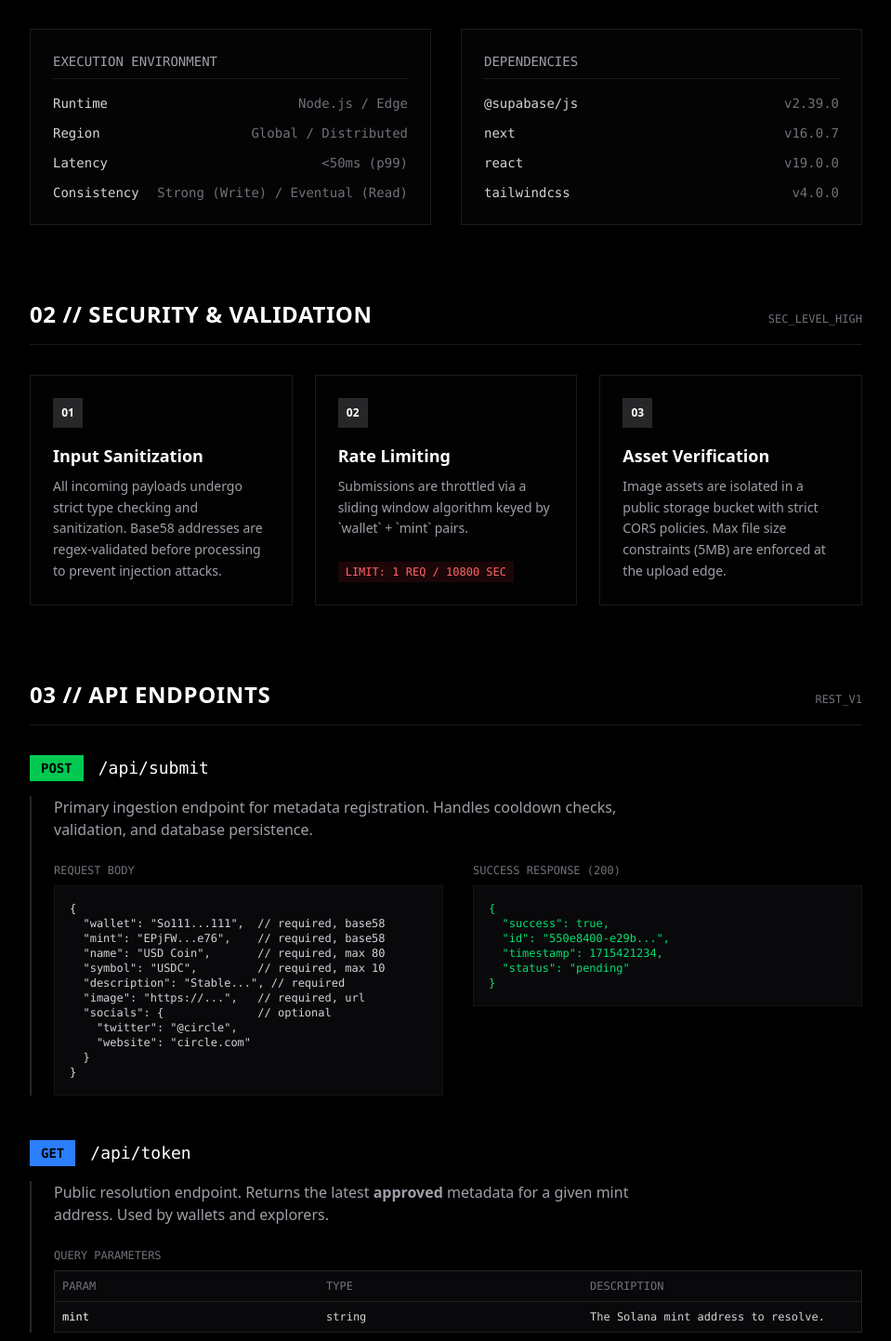
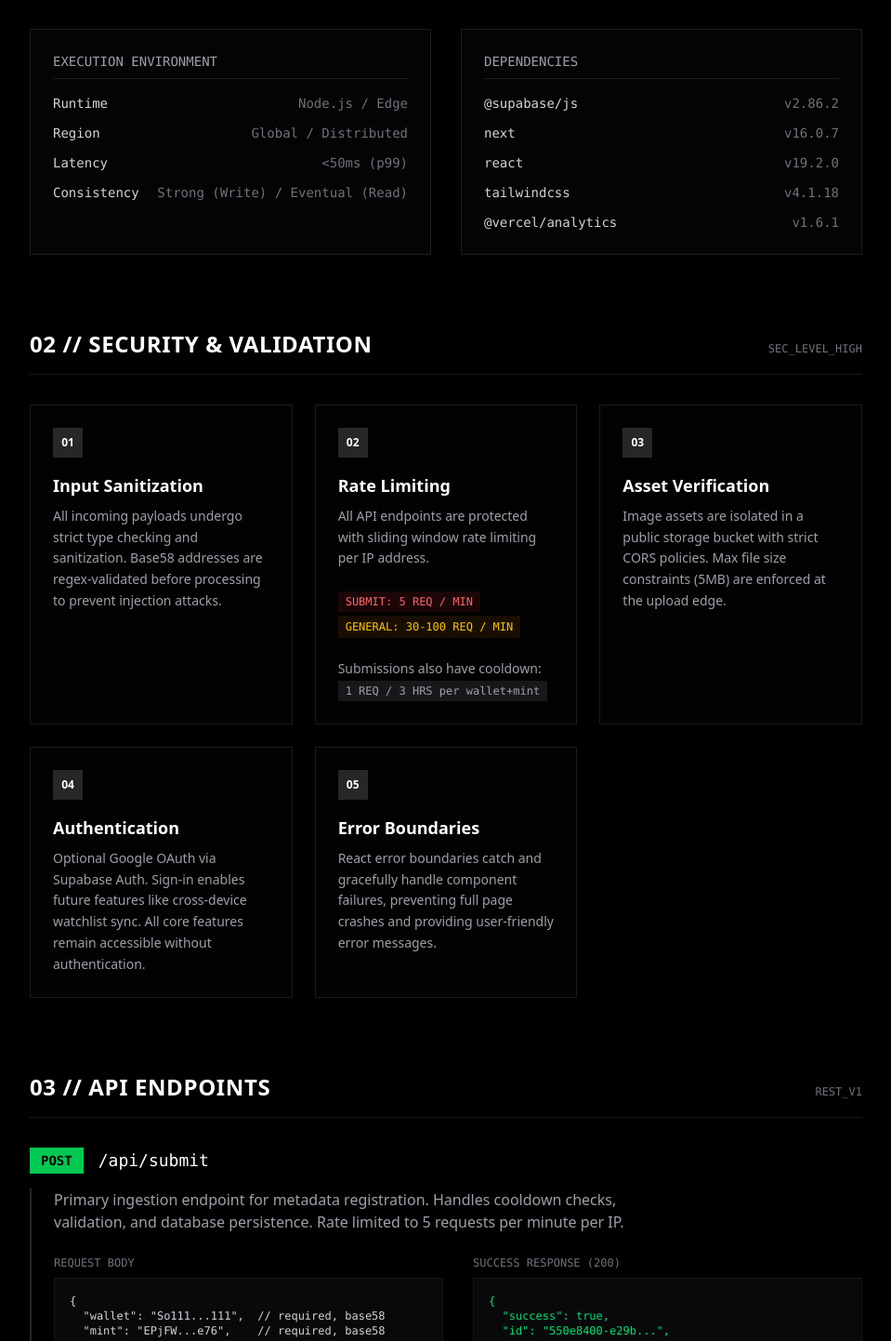
Before and after one commit to XedDexTools/xed-solana-metadata, a Next.js app: page /docs in a window 1280 px wide. Shown: the part 948-2390 px from the top of the page at 93% size, without its empty margins (288-1247 px from the left). Built offline with nearby package versions, Linux system fonts and the light colour scheme; no server answers.

Commit message:
Update docs page: v1.3.0, new API endpoints, updated dependencies, security features

```diff
--- a/app/docs/page.tsx
+++ b/app/docs/page.tsx
@@ -31,7 +31,7 @@ export default function DocsPage() {
             </div>
           </div>
           <div className="hidden md:flex items-center gap-6">
-            <span className="font-mono text-xs text-zinc-500">SYSTEM_DOCS_V1.2.4</span>
+            <span className="font-mono text-xs text-zinc-500">SYSTEM_DOCS_V1.3.0</span>
             <a href="https://x.com/XEDscreener" target="_blank" rel="noopener noreferrer" className="text-zinc-400 hover:text-white transition-colors">
               <svg className="w-5 h-5" viewBox="0 0 24 24" fill="currentColor"><path d="M18.244 2.25h3.308l-7.227 8.26 8.502 11.24H16.17l-5.214-6.817L4.99 21.75H1.68l7.73-8.835L1.254 2.25H8.08l4.713 6.231zm-1.161 17.52h1.833L7.084 4.126H5.117z" /></svg>
             </a>
@@ -86,7 +86,7 @@ export default function DocsPage() {
                 STATUS: ONLINE
               </div>
               <div className="inline-flex items-center gap-2 border border-white/10 bg-white/5 px-3 py-1 text-xs font-mono text-zinc-400">
-                LAST_UPDATED: 2025-12-11
+                LAST_UPDATED: 2025-12-14
               </div>
             </div>
             <h1 className="text-4xl md:text-6xl font-bold tracking-tighter">TECHNICAL SPECIFICATION</h1>
@@ -141,10 +141,11 @@ export default function DocsPage() {
               <div className="border border-white/10 bg-zinc-900/20 p-6 space-y-4">
                 <h3 className="font-mono text-sm text-zinc-400 border-b border-white/10 pb-2">DEPENDENCIES</h3>
                 <ul className="space-y-3 text-sm font-mono text-zinc-300">
-                  <li className="flex justify-between"><span>@supabase/js</span> <span className="text-zinc-500">v2.39.0</span></li>
+                  <li className="flex justify-between"><span>@supabase/js</span> <span className="text-zinc-500">v2.86.2</span></li>
                   <li className="flex justify-between"><span>next</span> <span className="text-zinc-500">v16.0.7</span></li>
-                  <li className="flex justify-between"><span>react</span> <span className="text-zinc-500">v19.0.0</span></li>
-                  <li className="flex justify-between"><span>tailwindcss</span> <span className="text-zinc-500">v4.0.0</span></li>
+                  <li className="flex justify-between"><span>react</span> <span className="text-zinc-500">v19.2.0</span></li>
+                  <li className="flex justify-between"><span>tailwindcss</span> <span className="text-zinc-500">v4.1.18</span></li>
+                  <li className="flex justify-between"><span>@vercel/analytics</span> <span className="text-zinc-500">v1.6.1</span></li>
                 </ul>
               </div>
             </div>
@@ -169,9 +170,13 @@ export default function DocsPage() {
                 <div className="w-8 h-8 bg-zinc-800 flex items-center justify-center mb-4 font-bold text-xs">02</div>
                 <h3 className="font-bold text-lg mb-2">Rate Limiting</h3>
                 <p className="text-sm text-zinc-400 leading-relaxed">
-                  Submissions are throttled via a sliding window algorithm keyed by `wallet` + `mint` pairs.
+                  All API endpoints are protected with sliding window rate limiting per IP address.
                   <br/><br/>
-                  <span className="font-mono text-xs bg-red-900/20 text-red-400 px-2 py-1">LIMIT: 1 REQ / 10800 SEC</span>
+                  <span className="font-mono text-xs bg-red-900/20 text-red-400 px-2 py-1">SUBMIT: 5 REQ / MIN</span>
+                  <br/>
+                  <span className="font-mono text-xs bg-yellow-900/20 text-yellow-400 px-2 py-1 mt-1 inline-block">GENERAL: 30-100 REQ / MIN</span>
+                  <br/><br/>
+                  Submissions also have cooldown: <span className="font-mono text-xs bg-zinc-900 text-zinc-400 px-2 py-1">1 REQ / 3 HRS per wallet+mint</span>
                 </p>
               </div>
               <div className="p-6 border border-white/10 bg-zinc-900/10 hover:bg-zinc-900/30 transition-colors">
@@ -179,6 +184,20 @@ export default function DocsPage() {
                 <h3 className="font-bold text-lg mb-2">Asset Verification</h3>
                 <p className="text-sm text-zinc-400 leading-relaxed">
                   Image assets are isolated in a public storage bucket with strict CORS policies. Max file size constraints (5MB) are enforced at the upload edge.
+                </p>
+              </div>
+              <div className="p-6 border border-white/10 bg-zinc-900/10 hover:bg-zinc-900/30 transition-colors">
+                <div className="w-8 h-8 bg-zinc-800 flex items-center justify-center mb-4 font-bold text-xs">04</div>
+                <h3 className="font-bold text-lg mb-2">Authentication</h3>
+                <p className="text-sm text-zinc-400 leading-relaxed">
+                  Optional Google OAuth via Supabase Auth. Sign-in enables future features like cross-device watchlist sync. All core features remain accessible without authentication.
+                </p>
+              </div>
+              <div className="p-6 border border-white/10 bg-zinc-900/10 hover:bg-zinc-900/30 transition-colors">
+                <div className="w-8 h-8 bg-zinc-800 flex items-center justify-center mb-4 font-bold text-xs">05</div>
+                <h3 className="font-bold text-lg mb-2">Error Boundaries</h3>
+                <p className="text-sm text-zinc-400 leading-relaxed">
+                  React error boundaries catch and gracefully handle component failures, preventing full page crashes and providing user-friendly error messages.
                 </p>
               </div>
             </div>
@@ -200,7 +219,7 @@ export default function DocsPage() {
                 </div>
                 <div className="border-l-2 border-zinc-800 pl-6 space-y-6">
                   <p className="text-zinc-400 max-w-2xl">
-                    Primary ingestion endpoint for metadata registration. Handles cooldown checks, validation, and database persistence.
+                    Primary ingestion endpoint for metadata registration. Handles cooldown checks, validation, and database persistence. Rate limited to 5 requests per minute per IP.
                   </p>
 
                   <div className="grid md:grid-cols-2 gap-8">
@@ -211,13 +230,12 @@ export default function DocsPage() {
   "wallet": "So111...111",  // required, base58
   "mint": "EPjFW...e76",    // required, base58
   "name": "USD Coin",       // required, max 80
-  "symbol": "USDC",         // required, max 10
-  "description": "Stable...", // required
-  "image": "https://...",   // required, url
-  "socials": {              // optional
-    "twitter": "@circle",
-    "website": "circle.com"
-  }
+  "symbol": "USDC",         // required, max 16
+  "description": "Stable...", // required, max 1000
+  "image": "https://...",   // required, url, max 500
+  "twitter": "https://...", // optional, max 200
+  "telegram": "https://...", // optional, max 200
+  "website": "https://..."  // optional, max 500
 }`}
                       </pre>
                     </div>
@@ -262,6 +280,131 @@ export default function DocsPage() {
                       </div>
                     </div>
                   </div>
+                </div>
+              </div>
+
+              {/* GET /api/explorer */}
+              <div className="space-y-4">
+                <div className="flex items-center gap-4">
+                  <span className="bg-blue-500 text-black px-3 py-1 font-bold font-mono text-sm">GET</span>
+                  <span className="font-mono text-lg text-white">/api/explorer</span>
+                </div>
+                <div className="border-l-2 border-zinc-800 pl-6 space-y-6">
+                  <p className="text-zinc-400 max-w-2xl">
+                    Paginated listing of all approved tokens. Supports search and sorting.
+                  </p>
+                  <div className="space-y-2">
+                    <div className="text-xs font-mono text-zinc-500 uppercase">Query Parameters</div>
+                    <div className="border border-white/10 bg-zinc-950">
+                      <div className="grid grid-cols-3 border-b border-white/10 p-2 text-xs font-mono text-zinc-500">
+                        <div>PARAM</div>
+                        <div>TYPE</div>
+                        <div>DESCRIPTION</div>
+                      </div>
+                      <div className="grid grid-cols-3 p-2 text-xs font-mono text-zinc-300 border-b border-white/5">
+                        <div className="text-white">page</div>
+                        <div>number</div>
+                        <div>Page number (default: 1)</div>
+                      </div>
+                      <div className="grid grid-cols-3 p-2 text-xs font-mono text-zinc-300 border-b border-white/5">
+                        <div className="text-white">limit</div>
+                        <div>number</div>
+                        <div>Items per page (max: 50, default: 20)</div>
+                      </div>
+                      <div className="grid grid-cols-3 p-2 text-xs font-mono text-zinc-300 border-b border-white/5">
+                        <div className="text-white">search</div>
+                        <div>string</div>
+                        <div>Search by name, symbol, or mint</div>
+                      </div>
+                      <div className="grid grid-cols-3 p-2 text-xs font-mono text-zinc-300">
+                        <div className="text-white">sort</div>
+                        <div>string</div>
+                        <div>Sort by: newest, oldest, name</div>
+                      </div>
+                    </div>
+                  </div>
+                </div>
+              </div>
+
+              {/* GET /api/dexscreener */}
+              <div className="space-y-4">
+                <div className="flex items-center gap-4">
+                  <span className="bg-blue-500 text-black px-3 py-1 font-bold font-mono text-sm">GET</span>
+                  <span className="font-mono text-lg text-white">/api/dexscreener</span>
+                </div>
+                <div className="border-l-2 border-zinc-800 pl-6 space-y-6">
+                  <p className="text-zinc-400 max-w-2xl">
+                    Fetches live market data from DexScreener API. Returns price, volume, liquidity, market cap, and trading data. Cached for 60 seconds.
+                  </p>
+                  <div className="space-y-2">
+                    <div className="text-xs font-mono text-zinc-500 uppercase">Query Parameters</div>
+                    <div className="border border-white/10 bg-zinc-950">
+                      <div className="grid grid-cols-3 border-b border-white/10 p-2 text-xs font-mono text-zinc-500">
+                        <div>PARAM</div>
+                        <div>TYPE</div>
+                        <div>DESCRIPTION</div>
+                      </div>
+                      <div className="grid grid-cols-3 p-2 text-xs font-mono text-zinc-300">
+                        <div className="text-white">mint</div>
+                        <div>string</div>
+                        <div>Token mint address</div>
+                      </div>
+                    </div>
+                  </div>
+                </div>
+              </div>
+
+              {/* GET /api/search */}
+              <div className="space-y-4">
+                <div className="flex items-center gap-4">
+                  <span className="bg-blue-500 text-black px-3 py-1 font-bold font-mono text-sm">GET</span>
+                  <span className="font-mono text-lg text-white">/api/search</span>
+                </div>
+                <div className="border-l-2 border-zinc-800 pl-6 space-y-6">
+                  <p className="text-zinc-400 max-w-2xl">
+                    Autocomplete search endpoint. Returns up to 8 matching tokens by name, symbol, or mint address.
+                  </p>
+                  <div className="space-y-2">
+                    <div className="text-xs font-mono text-zinc-500 uppercase">Query Parameters</div>
+                    <div className="border border-white/10 bg-zinc-950">
+                      <div className="grid grid-cols-3 border-b border-white/10 p-2 text-xs font-mono text-zinc-500">
+                        <div>PARAM</div>
+                        <div>TYPE</div>
+                        <div>DESCRIPTION</div>
+                      </div>
+                      <div className="grid grid-cols-3 p-2 text-xs font-mono text-zinc-300">
+                        <div className="text-white">q</div>
+                        <div>string</div>
+                        <div>Search query (min 2 characters)</div>
+                      </div>
+                    </div>
+                  </div>
+                </div>
+              </div>
+
+              {/* GET /api/stats */}
+              <div className="space-y-4">
+                <div className="flex items-center gap-4">
+                  <span className="bg-blue-500 text-black px-3 py-1 font-bold font-mono text-sm">GET</span>
+                  <span className="font-mono text-lg text-white">/api/stats</span>
+                </div>
+                <div className="border-l-2 border-zinc-800 pl-6 space-y-6">
+                  <p className="text-zinc-400 max-w-2xl">
+                    Returns aggregate statistics: total tokens, pending, approved, and rejected counts. Cached for 1 minute.
+                  </p>
+                </div>
+              </div>
+
+              {/* GET /api/activity */}
+              <div className="space-y-4">
+                <div className="flex items-center gap-4">
+                  <span className="bg-blue-500 text-black px-3 py-1 font-bold font-mono text-sm">GET</span>
+                  <span className="font-mono text-lg text-white">/api/activity</span>
+                </div>
+                <div className="border-l-2 border-zinc-800 pl-6 space-y-6">
+                  <p className="text-zinc-400 max-w-2xl">
+                    Returns the 10 most recently approved tokens for activity feed display.
+                  </p>
                 </div>
               </div>
             </div>
```
